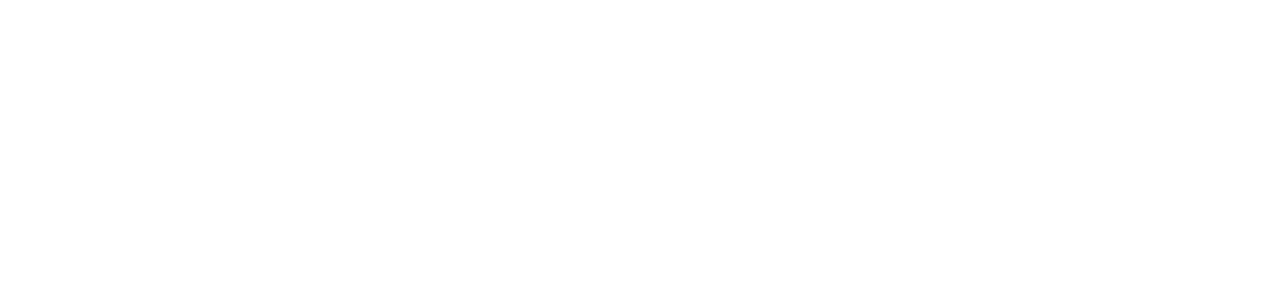
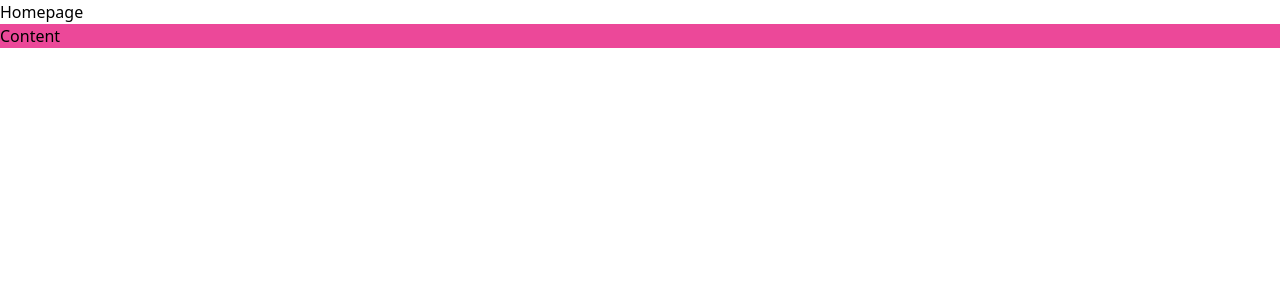
Before and after one commit to tolerious/Stylish-Reader-Website, a Nuxt app: page / in a window 1280 px wide. Shown: the top 300 px of the page. Built offline with nearby package versions, Linux system fonts and the light colour scheme.

Commit message:
🚧 Website improvement.

```diff
--- /dev/null
+++ b/app.config.ts
@@ -0,0 +1,3 @@
+export default defineAppConfig({
+  title: "test",
+});
--- a/app.vue
+++ b/app.vue
@@ -1,11 +1,17 @@
 <template>
   <div>
-    <!-- <NuxtRouteAnnouncer /> -->
-    <!-- <NuxtWelcome /> -->
+    <NuxtLayout>
+      <NuxtPage></NuxtPage>
+    </NuxtLayout>
   </div>
 </template>
 
 <script setup lang="ts">
+console.log("---------------------------");
 const runtimeConfig = useRuntimeConfig();
 console.log(runtimeConfig);
+
+const appConfig = useAppConfig();
+console.log(appConfig.title);
+console.log("---------------------------");
 </script>
--- /dev/null
+++ b/components/AppFooter.vue
@@ -0,0 +1,5 @@
+<template>
+    <div>
+
+    </div>
+</template>
--- /dev/null
+++ b/components/AppHeader.vue
@@ -0,0 +1,5 @@
+<template>
+    <div>
+
+    </div>
+</template>
--- /dev/null
+++ b/layouts/default.vue
@@ -0,0 +1,7 @@
+<template>
+  <div>
+    <AppHeader />
+    <slot />
+    <AppFooter />
+  </div>
+</template>
--- a/nuxt.config.ts
+++ b/nuxt.config.ts
@@ -1,5 +1,6 @@
 // https://nuxt.com/docs/api/configuration/nuxt-config
 export default defineNuxtConfig({
+  modules: ["@nuxtjs/tailwindcss"],
   compatibilityDate: "2024-04-03",
   devtools: { enabled: true },
   runtimeConfig: { mySecret: "secret:123" },
--- a/package.json
+++ b/package.json
@@ -13,5 +13,8 @@
     "nuxt": "^3.13.2",
     "vue": "latest",
     "vue-router": "latest"
+  },
+  "devDependencies": {
+    "@nuxtjs/tailwindcss": "^6.12.2"
   }
 }
--- /dev/null
+++ b/pages/index.vue
@@ -0,0 +1,4 @@
+<template>
+  <div>Homepage</div>
+  <div class="bg-pink-500">Content</div>
+</template>
--- /dev/null
+++ b/pages/personalCenter.vue
@@ -0,0 +1,3 @@
+<template>
+  <div>personalCenter</div>
+</template>
```
Also changed, not shown: 1 other file (tests, documents, lock files or other folders).
